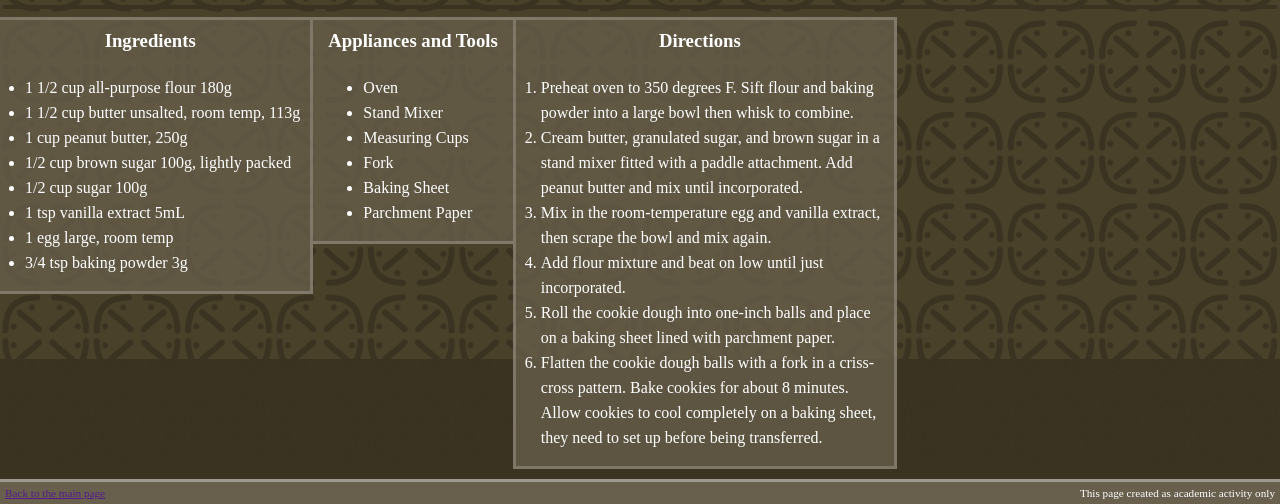
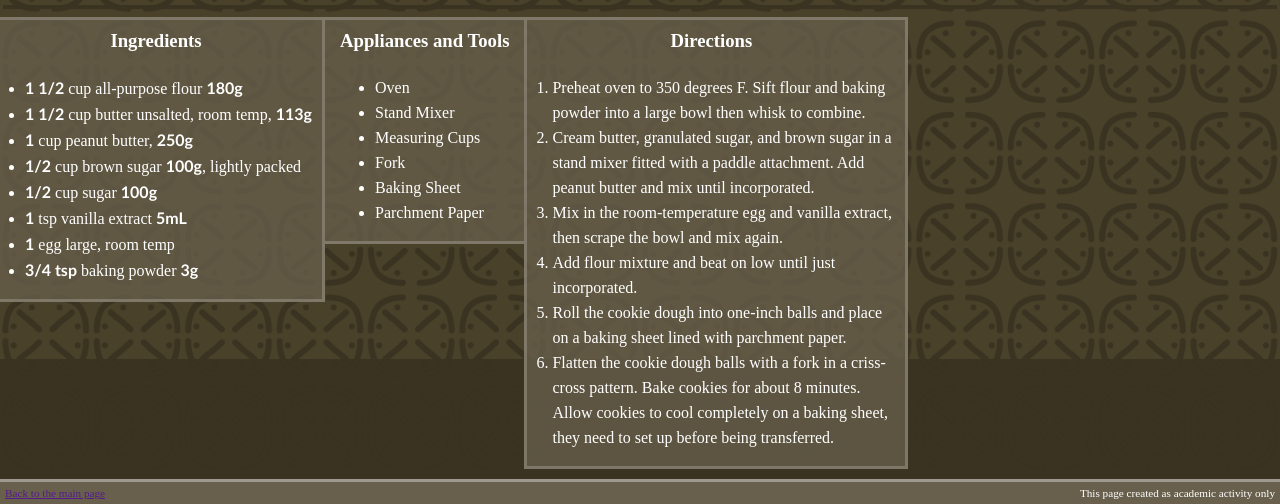
Before and after one commit to Vanvanderson/CA5-LayoutCSS, a plain HTML site: page index.html in a window 1280 px wide. Shown: the part 441-945 px from the top of the page. Drawn offline with Linux system fonts and the light colour scheme.

Commit message:
Added spans

```diff
--- a/css/style.css
+++ b/css/style.css
@@ -103,3 +103,7 @@ h3{
     text-align: center;
     font-size: 2.5vh;
 }
+span{
+    font-weight: bold;
+    font-family: 'Trebuchet MS', 'Lucida Sans Unicode', 'Lucida Grande', 'Lucida Sans', Arial, sans-serif;
+}
--- a/index.html
+++ b/index.html
@@ -69,15 +69,15 @@
                         Ingredients
                     </h3>
                     <ul style="line-height: 25px; padding-left:25px;">
-                        <li>1 1/2 cup all-purpose flour 180g</li>
-                        <li>1 1/2 cup butter unsalted, room temp, 113g</li>
-                        <li>1 cup peanut butter, 250g</li>
-                        <li>1/2 cup brown sugar 100g, lightly packed</li>
-                        <li>1/2 cup sugar 100g</li>
-                        <li>1 tsp vanilla extract 5mL</li>
-                        <li>1 egg large, room temp
+                        <li><span>1 1/2</span> cup all-purpose flour <span>180g</span></li>
+                        <li><span>1 1/2</span> cup butter unsalted, room temp, <span>113g</span></li>
+                        <li><span>1</span> cup peanut butter, <span>250g</span></li>
+                        <li><span>1/2</span> cup brown sugar <span>100g</span>, lightly packed</li>
+                        <li><span>1/2</span> cup sugar <span>100g</span></li>
+                        <li><span>1</span> tsp vanilla extract <span>5mL</span></li>
+                        <li><span>1</span> egg large, room temp
                         </li>
-                        <li>3/4 tsp baking powder 3g</li>
+                        <li><span>3/4 tsp</span> baking powder <span>3g</span></li>
                     </ul>
                 </div>
                 <div class="col" style="border-left: 0; border-right: 0; padding-left: 10px; padding-right: 10px;"><!-- Appliances -->
```
